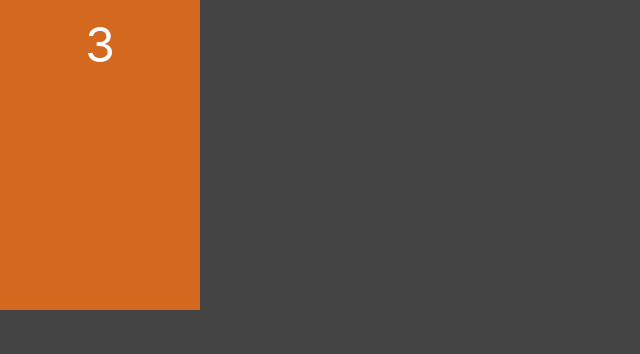
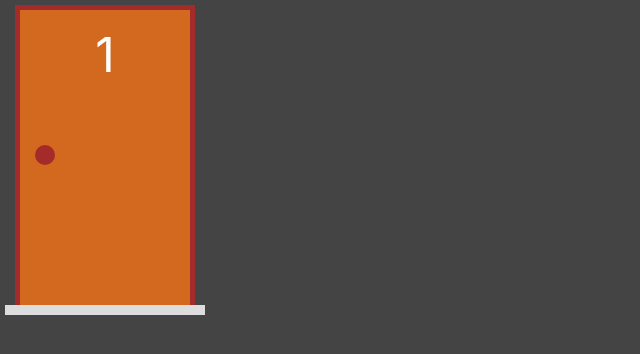
Before and after one commit to chtsilva/Monty-Hall, a Next.js app: page / in a window 1280 px wide. Shown: the top 354 px of the page, without its empty margins (0-640 px from the left). Built offline with nearby package versions, Linux system fonts and the light colour scheme.

Commit message:
Alterações

```diff
--- a/components/Porta.jsx
+++ /dev/null
@@ -1,9 +0,0 @@
-import styles from '../styles/Porta.module.css'
-
-export default function Porta(props){
-  return(
-    <div className={styles.porta}>
-      <div className={styles.numero}>3</div>
-    </div>
-  )
-}
--- /dev/null
+++ b/components/Porta.tsx
@@ -0,0 +1,26 @@
+import styles from "../styles/Porta.module.css";
+import PortaModel from '../model/porta'
+
+interface PortaProps {
+  value: PortaModel;
+  onChange: (novaPorta: PortaModel) => void;
+}
+
+export default function Porta(props: PortaProps) {
+  const porta = props.value
+  const selecionada = porta.selecionada ? styles.selecionada : "";
+
+  const alternarSelecao = e => props.onChange(porta.alternarSelecao())
+
+  return (
+    <div className={styles.area} onClick={alternarSelecao}>
+      <div className={`${styles.estrutura} ${selecionada}`}>
+        <div className={styles.porta}>
+          <div className={styles.numero}>{porta.numero}</div>
+          <div className={styles.macaneta}></div>
+        </div>
+      </div>
+      <div className={styles.chao}></div>
+    </div>
+  );
+}
--- /dev/null
+++ b/model/porta.ts
@@ -0,0 +1,41 @@
+export default class PortaModel {
+    #numero :number
+    #temPresente : boolean
+    #selecionada : boolean
+    #aberta: boolean
+
+    constructor(numero : number, temPresente = false, selecionada = false, aberta = false) {
+      this.#numero = numero;
+      this.#temPresente = temPresente;
+      this.#selecionada = selecionada;
+      this.#aberta = aberta;
+    }
+
+    get numero () {
+      return this.#numero
+    }
+    get temPresente () {
+      return this.#temPresente
+    }
+    get selecionada () {
+      return this.#selecionada
+    }
+    get aberta () {
+      return this.#aberta
+    }
+
+    desSelecionar(){
+      const selecionada = false
+      return new PortaModel(this.numero, this.temPresente, selecionada, this.aberta)
+    }
+
+    alternarSelecao(){
+      const selecionada = !this.selecionada
+      return new PortaModel(this.numero, this.temPresente, selecionada, this.aberta)
+    }
+
+    abrir(){
+      const aberta = true
+      return new PortaModel(this.numero, this.temPresente, this.selecionada, aberta)
+    }
+}
--- a/package.json
+++ b/package.json
@@ -14,7 +14,9 @@
     "react-dom": "17.0.2"
   },
   "devDependencies": {
+    "@types/react": "^17.0.14",
     "eslint": "7.30.0",
-    "eslint-config-next": "11.0.1"
+    "eslint-config-next": "11.0.1",
+    "typescript": "^4.3.5"
   }
 }
--- a/pages/index.jsx
+++ /dev/null
@@ -1,10 +0,0 @@
-import Porta from "../components/Porta";
-
-
-export default function Home() {
-  return (
-    <div>
-      <Porta/>
-    </div>
-  )
-}
--- /dev/null
+++ b/pages/index.tsx
@@ -0,0 +1,14 @@
+import React from 'react'
+
+import Porta from "../components/Porta";
+import PortaModel from "../model/porta";
+
+export default function Home() {
+  const [p1, setP1] = React.useState(new PortaModel(1))
+
+  return (
+    <div style={{ display: "flex" }}>
+      <Porta value={p1} onChange={novaPorta => setP1(novaPorta)} />
+    </div>
+  );
+}
--- a/styles/Porta.module.css
+++ b/styles/Porta.module.css
@@ -1,15 +1,61 @@
+.area {
+  position: relative;
+  display: flex;
+  flex-direction: column;
+  align-items: center;
+  width: var(--area-porta-largura);
+  height: var(--area-porta-altura);
+  margin: 5px;
+}
+
+.estrutura {
+  display: flex;
+  flex-grow: 1;
+  border-left: 5px solid brown;
+  border-top: 5px solid brown;
+  border-right: 5px solid brown;
+  width: 90%;
+}
+
 .porta {
   display: flex;
   flex-direction: column;
   align-items: center;
+  flex-grow: 1;
   background-color: chocolate;
   padding: 15px;
-
-  /* Temporário */
-  width: 200px;
-  height: 310px;
 }
 
 .numero {
   font-size: 3rem;
 }
+
+.macaneta {
+  position: absolute;
+  align-self: flex-start;
+  top: calc(0.45 * var(--area-porta-altura));
+  height: 20px;
+  width: 20px;
+  border-radius: 10px;
+  background-color: brown;
+}
+
+.chao {
+  height: 10px;
+  width: 100%;
+  background-color: #ddd;
+}
+
+.selecionada {
+  border-left: 5px solid yellow;
+  border-top: 5px solid yellow;
+  border-right: 5px solid yellow;
+}
+
+.selecionada .numero {
+  color: yellow;
+}
+
+.selecionada .macaneta {
+  background-color: yellow;
+}
--- a/styles/globals.css
+++ b/styles/globals.css
@@ -16,3 +16,8 @@
 * {
   box-sizing: border-box;
 }
+
+:root {
+  --area-porta-altura: 310px;
+  --area-porta-largura: 200px;
+}
```
Also changed, not shown: tsconfig.json (added, +29 -0 lines), next-env.d.ts (added), 1 other file (tests, documents, lock files or other folders).
